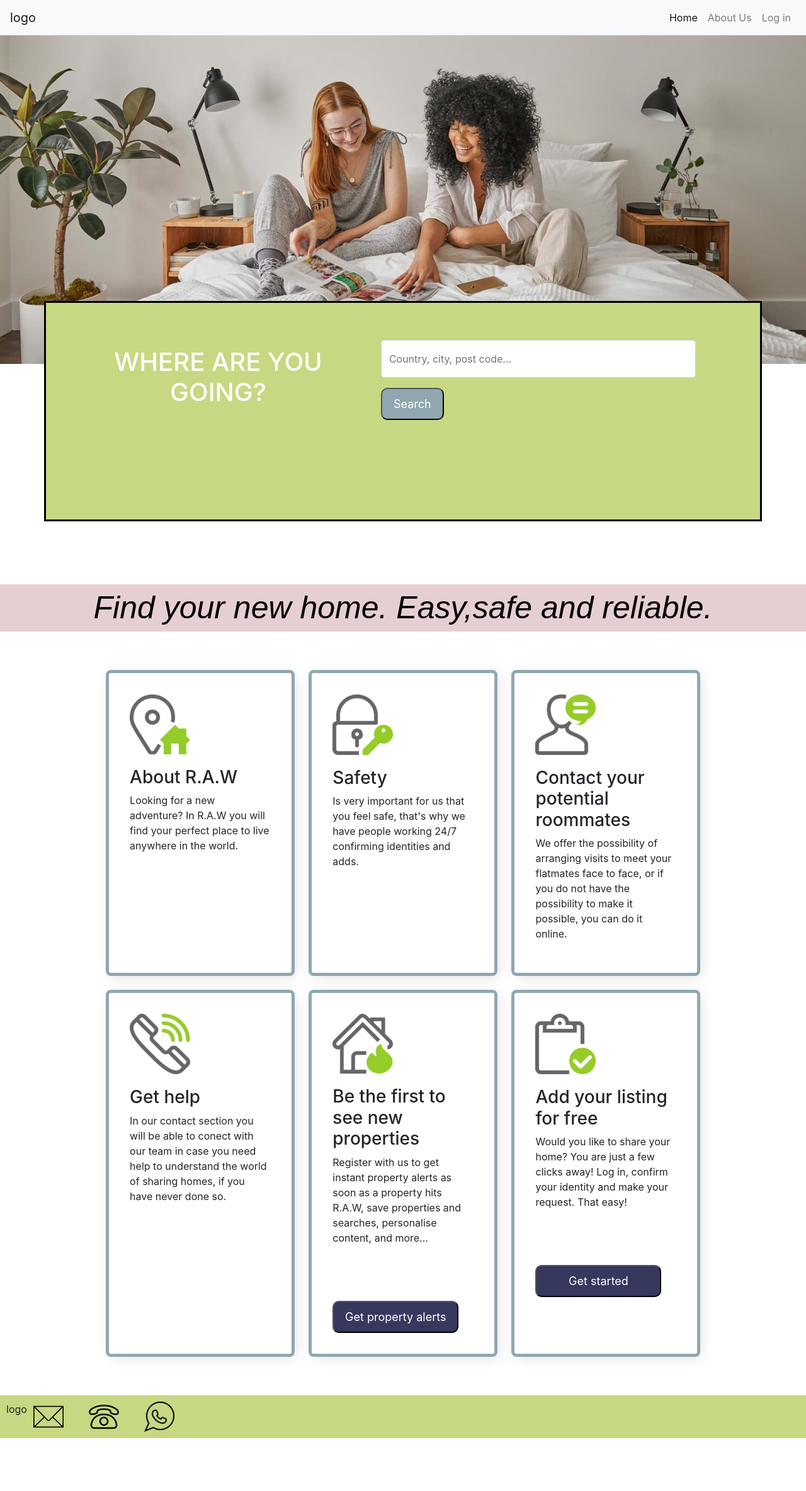
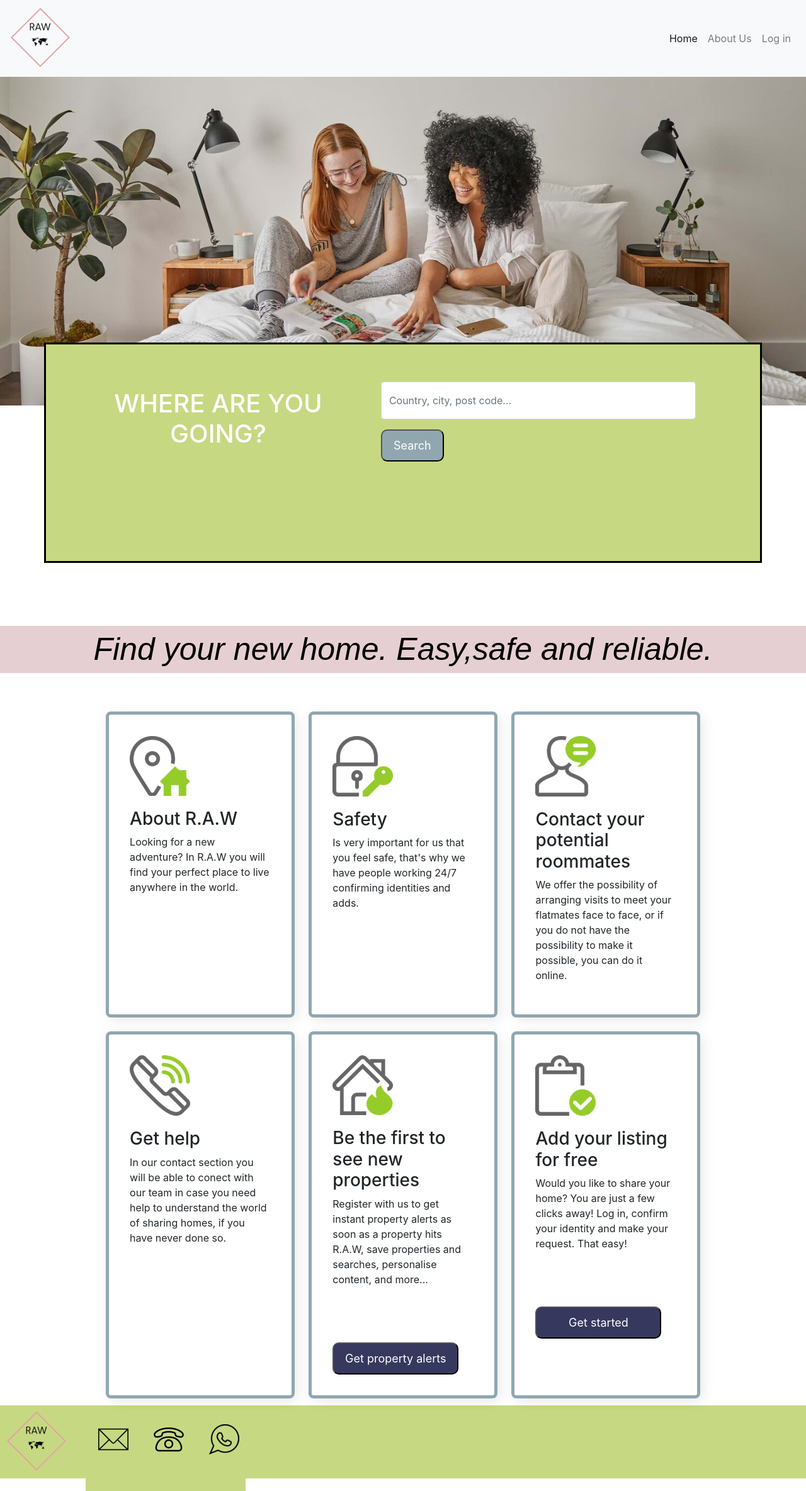
Before and after one commit to catitorres/roomatesAroundTheWorld, a website: page index.html in a window 1280 px wide. Shown: the whole page at 63% size. Before the commit the page ends 2284 px from the top, so only its background shows below. Drawn offline with nearby package versions, Linux system fonts and the light colour scheme.

Commit message:
agregue el logo

```diff
--- a/index.html
+++ b/index.html
@@ -23,7 +23,8 @@
 	<!--<div class="grid">-->
 	    <header>
 	    	<nav class="navbar navbar-expand-lg navbar-light bg-light">
-				<a class="navbar-brand" href="#">logo</a>
+				<a class="navbar-brand" href="index.html"><img src="assets/logos/logo_small.png" alt="logo"></a>
+				</a>
 				<button class="navbar-toggler" type="button" data-toggle="collapse" data-target="#navbarNav" aria-controls="navbarNav" aria-expanded="false" aria-label="Toggle navigation">
 				<span class="navbar-toggler-icon"></span>
 				</button>
@@ -102,8 +103,8 @@
 	        </div>
         </section>
 	    <footer>
+			<div><img src="assets/logos/logo_small.png" alt="logo" class="logoFooter"></div>
 		    <section class="contact">
-				<div>logo</div>
 	        	<div class="divMail"><a href="contactUs/mail.html" class="sacarSubrayado"><img src="assets/logos/logoMail.png" alt="Mail" class="imgRRSS"></a></div>
 	            <div class="divPhone"><a href="callUs/phone.html" class="sacarSubrayado"><img src="assets/logos/logoPhone.png" alt="phone" class="imgRRSS"></a></div>
 	            <div class="divWsp"><a href="https://web.whatsapp.com/" target="_blank" class="sacarSubrayado"><img src="assets/logos/logoWsp.png" alt="whatsapp" class="imgRRSS"></a></div>
--- a/scss/_responsive.scss
+++ b/scss/_responsive.scss
@@ -117,9 +117,11 @@
 footer{
 	@include flex-row-center;
 	justify-content: flex-start;
-	margin-top: 50px;
 	background-color: $verdeManzana;
 
+}
+.logoFooter{
+	margin: 10px;
 }
 .contact{
 	background-color: $verdeManzana;
@@ -128,6 +130,8 @@ footer{
 	justify-content: flex-start;
 	align-content: space-around;
 	position: relative;
+	left: 20px;
+	top: 20px;
 }
 
 .divMail{
```
Also changed, not shown: aboutUs/aboutUs.html (+2 -1 lines), callUs/phone.html (+2 -1 lines), contactUs/mail.html (+2 -1 lines), logIn/logIn.html (+2 -1 lines), register/register.html (+2 -1 lines), assets/logos/logo_large.png (added), assets/logos/logo_small.png (added), assets/logos/logo_small1.png (added), css/style.css.
